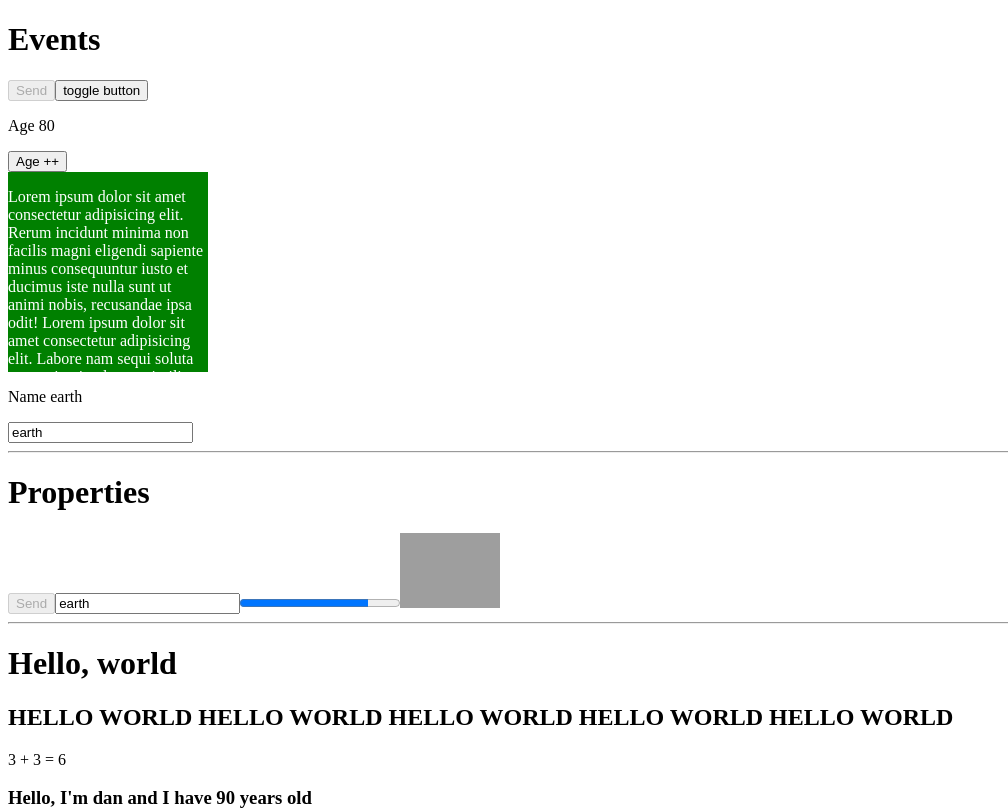
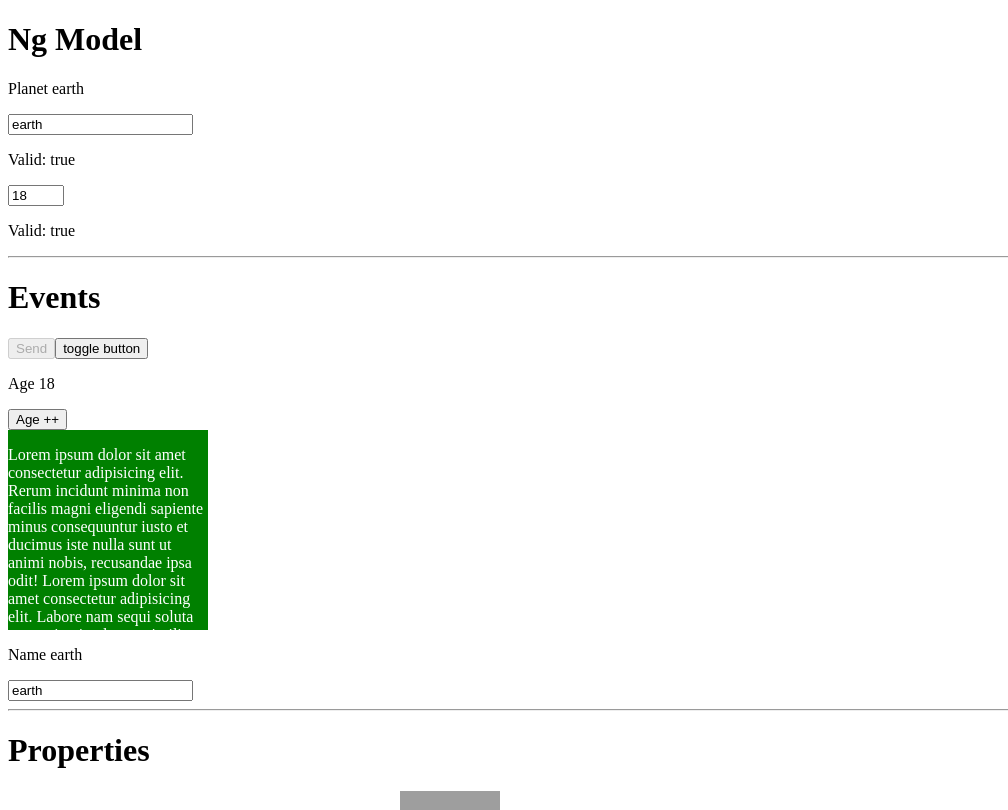
Before and after one commit to DanielSocorro/store, an Angular app: page / in a window 1280 px wide. Shown: the top 810 px of the page, without its empty margins (0-1008 px from the left). Built offline with nearby package versions, Linux system fonts and the light colour scheme; grey boxes are pictures that could not be loaded.

Commit message:
Angular - Data  Binding: (NgModel)

```diff
--- a/src/app/app.component.html
+++ b/src/app/app.component.html
@@ -1,3 +1,11 @@
+<h1>Ng Model</h1>
+<p>Planet {{ type.planet }}</p>
+<input type="text" required  #nameInput="ngModel" [(ngModel)]="type.planet" />
+<p>Valid: {{ nameInput.valid }}</p>
+<input type="number" max ="18" min="10" required  #ageInput="ngModel" [(ngModel)]="type.age" />
+<p>Valid: {{ ageInput.valid }}</p>
+
+<hr>
 <h1>Events</h1>
 <button [disabled]="btnDisabled">Send</button>
 <button (click)="toggleButton()">toggle button</button>
--- a/src/app/app.component.ts
+++ b/src/app/app.component.ts
@@ -15,7 +15,7 @@ export class AppComponent {
     human: true,
     planet: 'earth',
     yearBirth: 1984,
-    age: 80,
+    age: 18,
   }
 
   toggleButton() {
--- a/src/app/app.module.ts
+++ b/src/app/app.module.ts
@@ -1,5 +1,6 @@
 import { NgModule } from '@angular/core';
 import { BrowserModule } from '@angular/platform-browser';
+import { FormsModule } from '@angular/forms';
 
 import { AppRoutingModule } from './app-routing.module';
 import { AppComponent } from './app.component';
@@ -10,6 +11,7 @@ import { AppComponent } from './app.component';
   ],
   imports: [
     BrowserModule,
+    FormsModule,
     AppRoutingModule
   ],
   providers: [],
```
